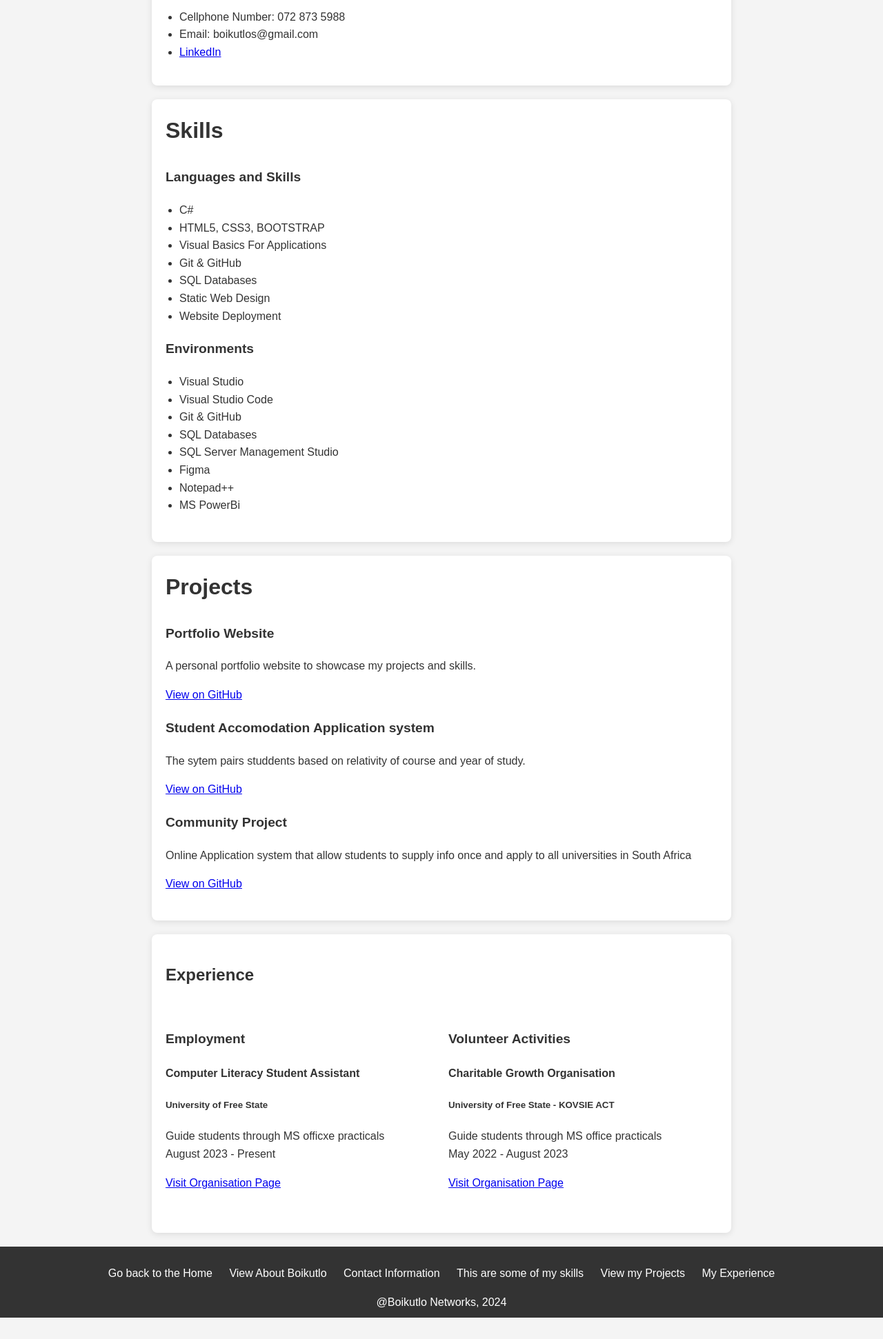
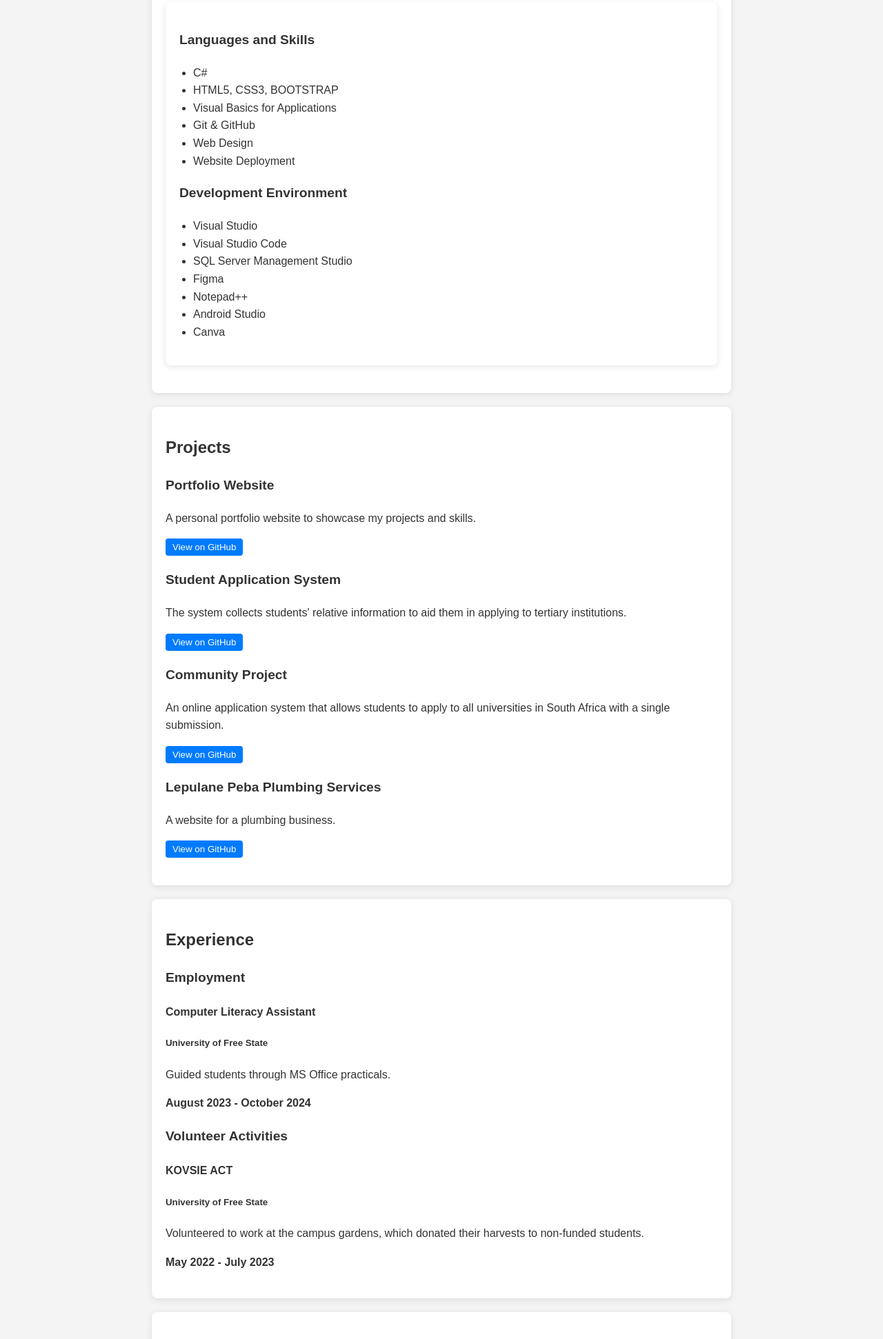
Before and after one commit to 22Boikutlo/Portfolio-website, a plain HTML site: page index.html in a window 1280 px wide. Shown: the part 858-2800 px from the top of the page at 69% size. Before the commit the page ends 2769 px from the top, so only its background shows below. Drawn offline with Linux system fonts and the light colour scheme.

Commit message:
Update index.html
added js

```diff
--- a/index.html
+++ b/index.html
@@ -4,133 +4,165 @@
   <meta charset="UTF-8">
   <meta name="viewport" content="width=device-width, initial-scale=1.0">
   <title>Boikutlo Rampora Portfolio</title>
-    <link rel= "stylesheet" href= "./styles.css">
+  <link rel="stylesheet" href="./styles.css">
+  <link rel="stylesheet" href="https://cdnjs.cloudflare.com/ajax/libs/font-awesome/4.7.0/css/font-awesome.min.css">
   <link rel="icon" href="./android-chrome-192x192.png">
 </head>
 <body>
+
+  <!-- Search Bar -->
+  <div class="nav">
+    <div class="navTop">
+      <form action="/search" method="GET">
+        <input type="search" id="searchInput" name="query" placeholder="Search">
+        <button type="submit">Search</button>
+      </form>
+    </div>
+  </div>
+
+  <!-- Header & Navigation -->
   <header>
     <nav>
-            <ul>
-                <li><a href= "#index.html"> Home</a></li>
-                <li><a href= "#About"> About</a></li>
-                <li><a href= "#Contact"> Contact Information</a></li>
-                <li><a href= "#Skills"> Skills</a></li>
-                <li><a href= "#Project"> Projects</a></li>
+      <ul class="unOrderedList">
+        <li><a href="./index.html">Home</a></li>
+        <li><a href="#About">About</a></li>
+        <li><a href="#Contact">Contact Information</a></li>
+        <li><a href="#Skills">Skills</a></li>
+        <li><a href="#Project">Projects</a></li>
         <li><a href="#Experience">Experience</a></li>
       </ul>
-            <form action="/search" method="GET">
-                <input type="search" name="query" placeholder="Search">
-                <button type="submit">Search</button>
-            </form>
+      <!-- Hamburger Menu Icon -->
+      <div class="hamburger" id="hamburger">
+        <div class="bar"></div>
+        <div class="bar"></div>
+        <div class="bar"></div>
+      </div>
     </nav>
   </header>
 
-    <article id = "Intro">
-        <img src="images/download.png" alt="Boikutlo" />
-        <h1> Welcome to BS Rampora's portfolio</h1>
-        <h4>Hello, My name is Rampora Boikutlo. I am a final year Computer Information Systems Student at the University of Free State, Bloemfontein main campus. I am very passionate about building software products and learning new technologies and frameworks.</h4>
+  <!-- Profile Section -->
+  <article id="Profile">
+    <h1>Rampora Shaun Boikutlo</h1>
+    <img src="images/ProfilePicture.jpeg" width="200" height="200" alt="Boikutlo" class="logo">
+    <h2>Bachelor of Computer Information Systems</h2>
+    <h3>University of Free State</h3>
+    <h4>Software Developer and Digital Marketer</h4>
+    <meta name="description" content="I am passionate about building software products and learning new technologies and frameworks.">
   </article>
 
-    <article id = "About-block">
+  <!-- About Section -->
+  <article id="About">
     <h2>About</h2>
-        <p>Welcome to my portfolio, here you will find all the project I have worked on. Compartmentalized based on team and individual projects and ordered by date.</p>
+    <p>Welcome to my portfolio! Here, you'll find all the projects I have worked on.
+       Projects are categorized based on team and individual projects and are ordered by date.</p>
+    <p>Hi, I'm Boikutlo Shaun Rampora, a Computer Information Systems graduate from the University of the Free State.
+       I enjoy learning new technologies and building software solutions.
+       My goal is to use my skills to create innovative and practical solutions.</p>
   </article>
 
-    <article id = "Contact">
+  <!-- Skills Section -->
+  <article class="Expertise" id="Skills">
+    <h2 class="nameKing">Skills</h2>
+    <article class="project-item">
+      <div>
+        <h3>Languages and Skills</h3>
+        <ul class="list-item">
+          <li>C#</li>
+          <li>HTML5, CSS3, BOOTSTRAP</li>
+          <li>Visual Basics for Applications</li>
+          <li>Git & GitHub</li>
+          <li>Web Design</li>
+          <li>Website Deployment</li>
+        </ul>
+      </div>
+      <div>
+        <h3>Development Environment</h3>
+        <ul class="list-item">
+          <li>Visual Studio</li>
+          <li>Visual Studio Code</li>
+          <li>SQL Server Management Studio</li>
+          <li>Figma</li>
+          <li>Notepad++</li>
+          <li>Android Studio</li>
+          <li>Canva</li>
+        </ul>
+      </div>
+    </article>
+  </article>
+
+  <!-- Projects Section -->
+  <article id="Project">
+    <h2>Projects</h2>
+    <section class="project-block">
+      <section class="project-item">
+        <h3>Portfolio Website</h3>
+        <p>A personal portfolio website to showcase my projects and skills.</p>
+        <a href="https://github.com/22Boikutlo/Portfolio-website"><button>View on GitHub</button></a>
+      </section>
+      <section class="project-item">
+        <h3>Student Application System</h3>
+        <p>The system collects students' relative information to aid them in applying to tertiary institutions.</p>
+        <a href="https://github.com/22Boikutlo/Portfolio-website"><button>View on GitHub</button></a>
+      </section>
+      <section class="project-item">
+        <h3>Community Project</h3>
+        <p>An online application system that allows students to apply to all universities in South Africa with a single submission.</p>
+        <a href="https://github.com/22Boikutlo/Portfolio-website"><button>View on GitHub</button></a>
+      </section>
+      <section class="project-item">
+        <h3>Lepulane Peba Plumbing Services</h3>
+        <p>A website for a plumbing business.</p>
+        <a href="https://github.com/22Boikutlo/Portfolio-website"><button>View on GitHub</button></a>
+      </section>
+    </section>
+  </article>
+
+  <!-- Experience Section -->
+  <article id="Experience">
+    <h2>Experience</h2>
+    <section class="project-block">
+      <section class="project-item">
+        <h3>Employment</h3>
+        <h4>Computer Literacy Assistant</h4>
+        <h5>University of Free State</h5>
+        <p>Guided students through MS Office practicals.</p>
+        <strong>August 2023 - October 2024</strong>
+      </section>
+      <section class="project-item">
+        <h3>Volunteer Activities</h3>
+        <h4>KOVSIE ACT</h4>
+        <h5>University of Free State</h5>
+        <p>Volunteered to work at the campus gardens, which donated their harvests to non-funded students.</p>
+        <strong>May 2022 - July 2023</strong>
+      </section>
+    </section>
+  </article>
+
+  <!-- Contact Information -->
+  <article id="Contact">
     <h2>Contact Information</h2>
-        <ul>
+    <ul class="list-item">
       <li>Cellphone Number: 072 873 5988</li>
-            <li>Email: boikutlos@gmail.com</li>
+      <li>Email: <a href="mailto:boikutlos@gmail.com">boikutlos@gmail.com</a></li>
       <li><a href="https://www.linkedin.com/in/boikutlo-shaun-rampora-7b7914167">LinkedIn</a></li>
     </ul>
   </article>
 
-    <article id="Skills-block">
-        <h1>Skills</h1>
-        <section id="Skills-item">
-             <h3>Languages and Skills</h3>
+  <!-- Footer -->
+  <footer>
+    <div class="siteMapFoot">
       <ul>
-                 <li>C#</li>
-                  <li>HTML5, CSS3, BOOTSTRAP</li>
-                  <li>Visual Basics For Applications</li>
-                  <li>Git & GitHub</li>
-                  <li>SQL  Databases</li>
-                  <li>Static Web Design</li>
-                  <li>Website Deployment</li>
-              </ul>
-        </section>
-
-        <section id="Platforms">
-             <h3>Environments</h3>
-             <ul>
-                  <li>Visual Studio</li>
-                 <li>Visual Studio Code</li>
-                 <li>Git & GitHub</li>
-                 <li>SQL  Databases</li>
-                 <li>SQL Server Management Studio</li>
-                 <li>Figma</li>
-                 <li>Notepad++</li>
-                 <li>MS PowerBi</li>
-             </ul>
-        </section>
-    </article>
-
-    <article>
-        <h1>Projects</h1>
-        <section id ="Project-block">
-            <section id="Project-item">
-                <h3>Portfolio Website</h3>
-                <p>A personal portfolio website to showcase my projects and skills.</p>
-                <a href="https://github.com/22Boikutlo/Portfolio-website">View on GitHub</a>
-            </section>
-            <section id="Project-item">
-                <h3>Student Accomodation Application system</h3>
-                <p>The sytem pairs studdents based on relativity of course and year of study.</p>
-                <a href="https://github.com/22Boikutlo/Portfolio-website">View on GitHub</a>
-            </section>
-            <section id="Project-item">
-                <h3>Community Project</h3>
-                <p>Online Application system that allow students to supply info once and apply to all universities in South Africa</p>
-                <a href="https://github.com/22Boikutlo/Portfolio-website">View on GitHub</a>
-            </section>
-        </section>
-    </article>
-
-    <article id="Experience">
-        <h2>Experience</h2>
-        <section class="experience-block">
-            <section class="experience-item">
-              <h3>Employment</h3>
-                <h4>Computer Literacy Student Assistant</h4>
-               <h5>University of Free State</h5>
-                    <p>Guide students through MS officxe practicals
-                    <br/>August 2023 - Present
-                    </p>
-                    <a href="https://www.ufs.ac.za/natagri/departments-and-divisions/computer-science-and-informatics-university-of-the-free-state-ufs-home">Visit Organisation Page</a>
-            </section>
-
-            <section class="experience-item">
-               <h3>Volunteer Activities</h3>
-                <h4>Charitable Growth Organisation</h4>
-                <h5>University of Free State - KOVSIE ACT</h5>
-                    <p>Guide students through MS office practicals
-                        <br/>May 2022 - August 2023
-                    </p>
-                    <a href="https://www.facebook.com/p/Charitable-Growth-Organization-100079973903436/?locale=ka_GE">Visit Organisation Page</a>
-            </section>
-       </section>
-   </article>
-
-    <footer>
-        <ul>
-            <li><a href= "#index"> Go back to the Home</a></li>
-            <li><a href= "#About"> View About Boikutlo</a></li>
-            <li><a href= "#Contract"> Contact Information</a></li>
-            <li><a href= "#Skills"> This are some of my skills</a></li>
-            <li><a href= "#Project"> View my Projects</a></li>
+        <li><a href="#Profile">Go back to Home</a></li>
+        <li><a href="#About">View About Boikutlo</a></li>
+        <li><a href="#Contact">Contact Information</a></li>
+        <li><a href="#Skills">These are some of my skills</a></li>
+        <li><a href="#Project">View my Projects</a></li>
         <li><a href="#Experience">My Experience</a></li>
       </ul>
-        @Boikutlo Networks, 2024
+    </div>
+    &copy; Boikutlo Networks, 2024
   </footer>
+
+  <script src="script.js"></script>
 </body>
 </html>
```
Lines whose indentation alone changed are shown as unchanged.
